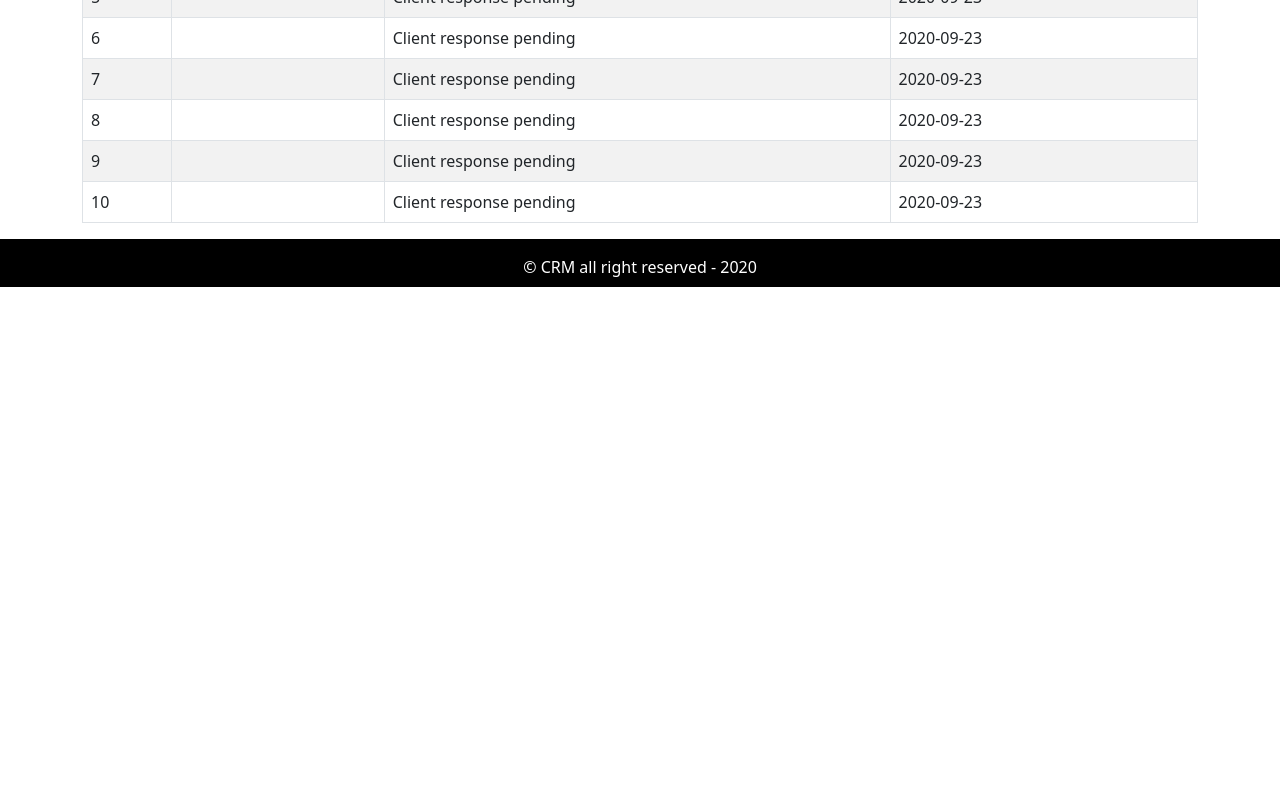
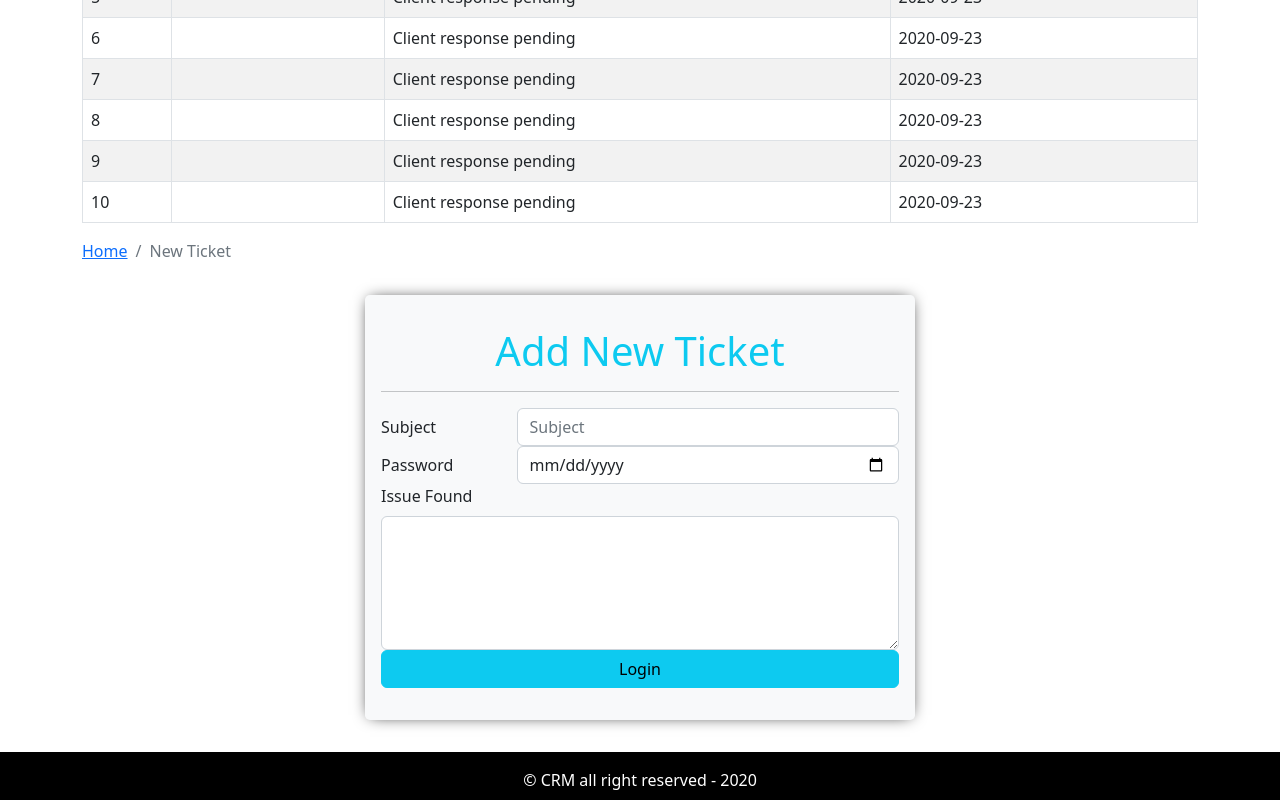
Before and after one commit to Strongee/crm-frontend, a React (Create React App) app: page / in a window 1280 px wide. Shown: the part 652-1452 px from the top of the page. Before the commit the page ends 939 px from the top, so only its background shows below. Built offline with nearby package versions, Linux system fonts and the light colour scheme.

Commit message:
add new ticket form added

```diff
--- a/src/App.js
+++ b/src/App.js
@@ -4,6 +4,7 @@
 
 import { Entry } from "./pages/entry/Entry.page";
 import { Dashboard } from "./pages/dashboard/Dashboard.page";
+import { AddTicket } from "./pages/new-ticket/AddTicket.page";
 
 function App() {
   return (
@@ -11,6 +12,7 @@
       {/* <Entry /> */}
       <DefaultLayout>
         <Dashboard />
+        <AddTicket />
       </DefaultLayout>
     </div>
   );
--- /dev/null
+++ b/src/components/add-ticket-form/AddTicketForm.comp.js
@@ -0,0 +1,75 @@
+import React from "react";
+import { Form, Button, Row, Col } from "react-bootstrap";
+import "./addticket.style.css";
+import PropTypes from "prop-types";
+
+export const AddTicketForm = ({
+  handleOnSubmit,
+  handleOnChange,
+  frmDt,
+  frmDataErro,
+}) => {
+  console.log(frmDt);
+  return (
+    <div className="jumbotron mt-3 add-new-ticket bg-light">
+      <h1 className="text-info text-center">Add New Ticket</h1>
+      <hr />
+      <Form autoComplete="off" onSubmit={handleOnSubmit}>
+        <Form.Group as={Row}>
+          <Form.Label column sm={3}>
+            Subject
+          </Form.Label>
+          <Col sm={9}>
+            <Form.Control
+              name="subject"
+              value={frmDt.subject}
+              // minLength="3"
+              // maxLength="100"
+              onChange={handleOnChange}
+              placeholder="Subject"
+            />
+            <Form.Text className="text-danger">
+              {frmDataErro.subject && "subject is required"}
+            </Form.Text>
+          </Col>
+        </Form.Group>
+        <Form.Group as={Row}>
+          <Form.Label column sm={3}>
+            Password
+          </Form.Label>
+          <Col sm={9}>
+            <Form.Control
+              type="date"
+              name="issueDate"
+              value={frmDt.issueDate}
+              onChange={handleOnChange}
+              placeholder="password"
+              required
+            />
+          </Col>
+        </Form.Group>
+        <Form.Group>
+          <Form.Label>Issue Found</Form.Label>
+          <Form.Control
+            as="textarea"
+            name="detail"
+            rows="5"
+            value={frmDt.detail}
+            onChange={handleOnChange}
+            required
+          />
+        </Form.Group>
+        <Button type="submit" variant="info" className="w-100">
+          Login
+        </Button>
+      </Form>
+    </div>
+  );
+};
+
+AddTicketForm.propTypes = {
+  handleOnSubmit: PropTypes.func.isRequired,
+  handleOnChange: PropTypes.func.isRequired,
+  frmDt: PropTypes.object.isRequired,
+  frmDataErro: PropTypes.object.isRequired,
+};
--- /dev/null
+++ b/src/components/add-ticket-form/addticket.style.css
@@ -0,0 +1,13 @@
+.jumbotron {
+  padding: 2rem 1rem;
+  margin-bottom: 2rem;
+  background-color: #e9ecef;
+  border-radius: 0.3rem;
+}
+
+.add-new-ticket {
+  max-width: 550px;
+  margin-left: auto;
+  margin-right: auto;
+  box-shadow: 0px 0px 15px -5px black;
+}
--- /dev/null
+++ b/src/pages/new-ticket/AddTicket.page.js
@@ -0,0 +1,63 @@
+import React, { useEffect, useState } from "react";
+import { Container, Row, Col } from "react-bootstrap";
+import { PageBreadcrumb } from "../../components/breadcrumb/Breadcrumb.comp";
+import { AddTicketForm } from "../../components/add-ticket-form/AddTicketForm.comp";
+import { shortText } from "../../utils/validation";
+
+const initialFrmDt = {
+  subject: "",
+  issueDate: "",
+  detail: "",
+};
+const initialFrmError = {
+  subject: false,
+  issueDate: false,
+  detail: false,
+};
+
+export const AddTicket = () => {
+  const [frmData, setFrmData] = useState(initialFrmDt);
+
+  const [frmDataErro, setFrmDataErro] = useState(initialFrmError);
+  useEffect(() => {}, [frmData, frmDataErro]);
+
+  const handleOnSubmit = async (e) => {
+    e.preventDefault();
+
+    const isSubjectValid = await shortText(frmData.subject);
+
+    setFrmDataErro({
+      ...initialFrmError,
+      subject: !isSubjectValid,
+    });
+  };
+
+  const handleOnChange = (e) => {
+    const { name, value } = e.target;
+    setFrmData({
+      ...frmData,
+      [name]: value,
+    });
+  };
+
+  return (
+    <Container>
+      <Row>
+        <Col>
+          <PageBreadcrumb page="New Ticket" />
+        </Col>
+      </Row>
+
+      <Row>
+        <Col>
+          <AddTicketForm
+            handleOnSubmit={handleOnSubmit}
+            handleOnChange={handleOnChange}
+            frmDt={frmData}
+            frmDataErro={frmDataErro}
+          />
+        </Col>
+      </Row>
+    </Container>
+  );
+};
--- /dev/null
+++ b/src/utils/validation.js
@@ -0,0 +1,3 @@
+export const shortText = str => {
+  return str.length > 3 && str.length <= 100;
+}
```
